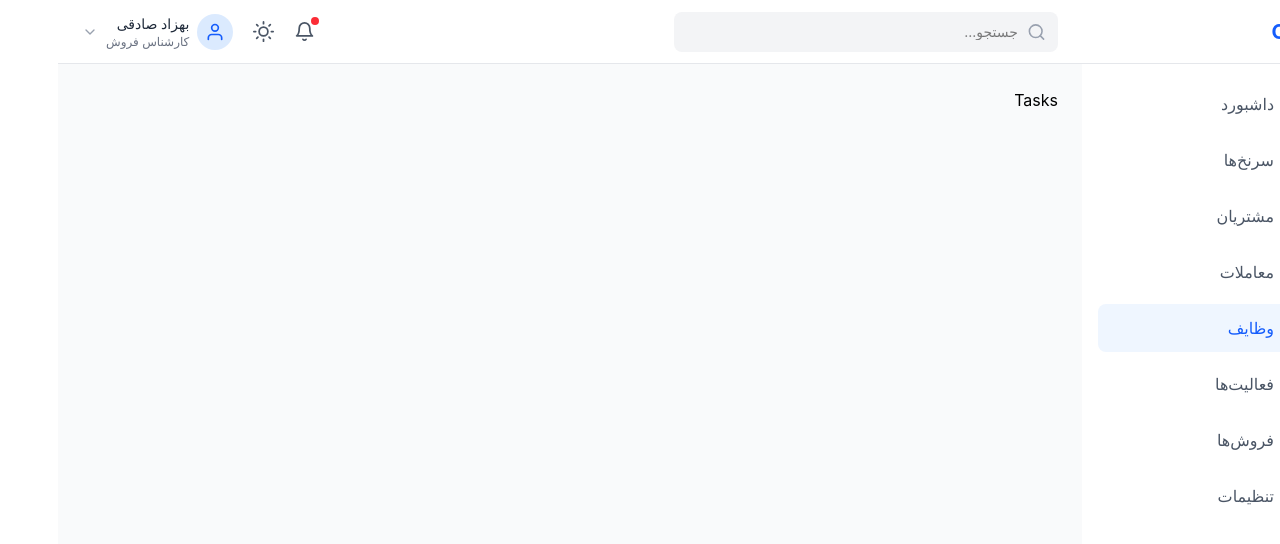
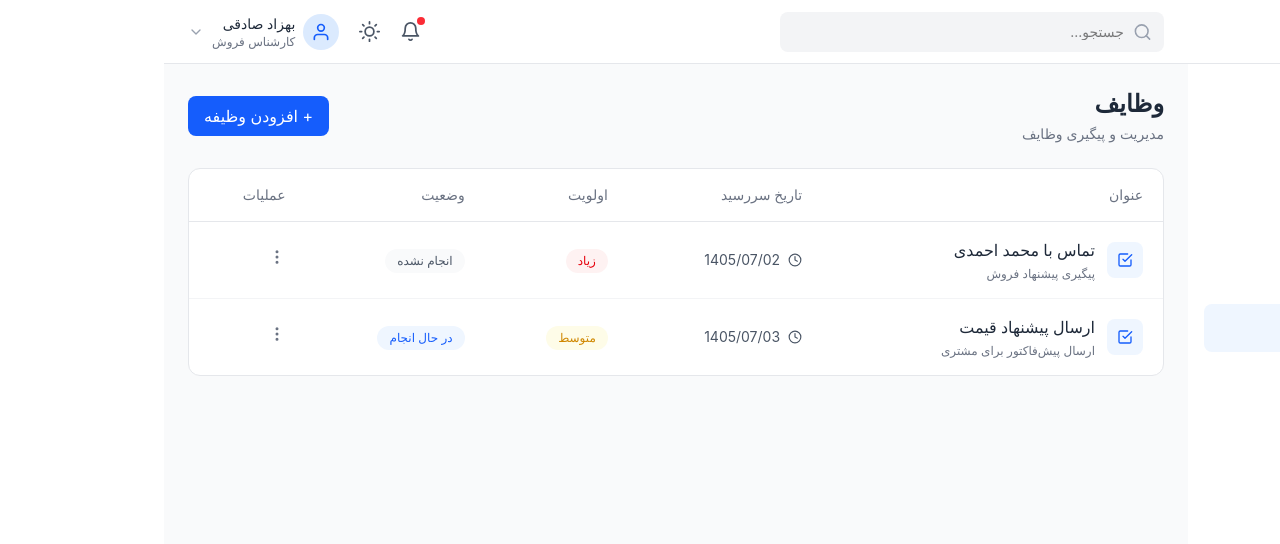
Before and after one commit to iBehzadi/CRM-Dashboard, a React (Vite) app: page /tasks in a window 1280 px wide. Shown: the top 544 px of the page. Built offline with nearby package versions, Linux system fonts and the light colour scheme.

Commit message:
add task management store and implement tasks page with task listing

```diff
--- a/src/Pages/Leads/LeadDetails/index.jsx
+++ b/src/Pages/Leads/LeadDetails/index.jsx
@@ -3,6 +3,7 @@ import * as Yup from "yup";
 import { FiX } from "react-icons/fi";
 import { useParams, Link } from "react-router-dom";
 import { FiArrowRight, FiPhone, FiMail, FiUser } from "react-icons/fi";
+import { FaEdit } from "react-icons/fa";
 import useLeadStore from "../../../Store/leadStore";
 import useActivityStore from "../../../Store/activityStore";
 import { useState } from "react";
@@ -15,7 +16,7 @@ const LeadDetails = () => {
   const addActivity = useActivityStore((state) => state.addActivity);
   const updateActivity = useActivityStore((state) => state.updateActivity);
   const leadActivities = activities.filter(
-    (activity) => activity.leadId === Number(id),
+    (activity) => activity.leadId === id,
   );
   const [showModal, setShowModal] = useState(false);
   const [editingAct, setEditingAct] = useState(false);
@@ -24,6 +25,14 @@ const LeadDetails = () => {
     new: "جدید",
     Following: "درحال پیگیری",
     Negotiation: "مذاکره",
+  };
+  const typeTranslate = {
+    call: "تماس تلفنی",
+    text: "پیام",
+    email: "ایمیل",
+    meet: "جلسه",
+    note: "یادداشت",
+    Following: "پیگیری",
   };
   const statusStyles = {
     new: "bg-blue-50 text-blue-600",
@@ -38,13 +47,13 @@ const LeadDetails = () => {
       title: act.title,
       description: act.description || "",
       date: act.date,
+      type: act.type,
     });
 
     setShowModal(true);
   };
   const formik = useFormik({
     initialValues: {
-      id: "",
       leadId: "",
       title: "",
       type: "",
@@ -60,7 +69,7 @@ const LeadDetails = () => {
 
     onSubmit: (values) => {
       if (editingAct) {
-        updateActivity(editingAct);
+        updateActivity(editingAct.id, editingAct.leadId, values);
         notify("success", "فعالیت بروز شد");
       } else {
         const newActivity = {
@@ -68,7 +77,6 @@ const LeadDetails = () => {
           ...values,
           leadId: id,
         };
-        console.log(newActivity)
         addActivity(newActivity);
         notify("success", "فعالیت اضافه شد");
       }
@@ -199,10 +207,13 @@ const LeadDetails = () => {
 
               <div className="flex items-center justify-between">
                 <span className="inline-block mt-3 text-xs text-blue-600">
-                  {activity.type}
+                  {typeTranslate[activity.type]}
                 </span>
-                <button onClick={() => handleActEdit(activity)}>
-                  ویرایش فعالیت
+                <button
+                  className="p-2 rounded text-sm bg-gray-400 hover:bg-gray-300"
+                  onClick={() => handleActEdit(activity)}
+                >
+                 <FaEdit className="text-white" />
                 </button>
               </div>
             </div>
--- a/src/Pages/Leads/index.jsx
+++ b/src/Pages/Leads/index.jsx
@@ -73,15 +73,12 @@ const Leads = () => {
 
     validationSchema: Yup.object({
       name: Yup.string().required("نام و نام خانوادگی الزامی است"),
-
       phone: Yup.string()
         .matches(/^09\d{9}$/, "شماره تماس معتبر نیست")
         .required("شماره تماس الزامی است"),
 
       email: Yup.string().email("ایمیل معتبر نیست"),
-
       source: Yup.string().required("منبع سرنخ را انتخاب کنید"),
-
       status: Yup.string().required("وضعیت را انتخاب کنید"),
     }),
 
@@ -94,6 +91,7 @@ const Leads = () => {
           ...values,
           date: new Date().toLocaleDateString("fa-IR"),
         };
+
         addLead(newLead);
       }
 
--- a/src/Pages/Tasks/index.jsx
+++ b/src/Pages/Tasks/index.jsx
@@ -1,7 +1,152 @@
-import React from 'react'
+import {
+  FiCheckSquare,
+  FiClock,
+  FiMoreVertical,
+} from "react-icons/fi";
 
-export default function Tasks() {
+import useTaskStore from "../../Store/taskStore";
+
+const Tasks = () => {
+  const tasks = useTaskStore((state) => state.tasks);
+
   return (
-    <div>Tasks</div>
-  )
-}
+    <div className="space-y-6">
+      {/* Header */}
+      <div className="flex items-center justify-between">
+        <div>
+          <h1 className="text-2xl font-bold text-gray-800">
+            وظایف
+          </h1>
+
+          <p className="mt-1 text-sm text-gray-500">
+            مدیریت و پیگیری وظایف
+          </p>
+        </div>
+
+        <button className="px-4 py-2 rounded-lg bg-blue-600 text-white hover:bg-blue-700">
+          + افزودن وظیفه
+        </button>
+      </div>
+
+      {/* Table */}
+      <div className="bg-white rounded-xl border border-gray-200 overflow-hidden">
+        <div className="overflow-x-auto">
+          <table className="w-full min-w-[800px]">
+            <thead>
+              <tr className="border-b border-gray-200 text-right">
+                <th className="px-5 py-4 text-sm font-medium text-gray-500">
+                  عنوان
+                </th>
+
+                <th className="px-5 py-4 text-sm font-medium text-gray-500">
+                  تاریخ سررسید
+                </th>
+
+                <th className="px-5 py-4 text-sm font-medium text-gray-500">
+                  اولویت
+                </th>
+
+                <th className="px-5 py-4 text-sm font-medium text-gray-500">
+                  وضعیت
+                </th>
+
+                <th className="px-5 py-4 text-sm font-medium text-gray-500">
+                  عملیات
+                </th>
+              </tr>
+            </thead>
+
+            <tbody>
+              {tasks.map((task) => (
+                <tr
+                  key={task.id}
+                  className="border-b border-gray-100 last:border-0"
+                >
+                  {/* عنوان */}
+                  <td className="px-5 py-4">
+                    <div className="flex items-center gap-3">
+                      <div className="w-9 h-9 rounded-lg bg-blue-50 text-blue-600 flex items-center justify-center">
+                        <FiCheckSquare />
+                      </div>
+
+                      <div>
+                        <p className="font-medium text-gray-800">
+                          {task.title}
+                        </p>
+
+                        <p className="text-xs text-gray-500 mt-1">
+                          {task.description}
+                        </p>
+                      </div>
+                    </div>
+                  </td>
+
+                  {/* تاریخ */}
+                  <td className="px-5 py-4">
+                    <div className="flex items-center gap-2 text-sm text-gray-600">
+                      <FiClock />
+                      {task.dueDate}
+                    </div>
+                  </td>
+
+                  {/* اولویت */}
+                  <td className="px-5 py-4">
+                    <span
+                      className={`
+                        inline-block
+                        px-3
+                        py-1
+                        rounded-full
+                        text-xs
+                        ${
+                          task.priority === "زیاد"
+                            ? "bg-red-50 text-red-600"
+                            : task.priority === "متوسط"
+                            ? "bg-yellow-50 text-yellow-600"
+                            : "bg-gray-50 text-gray-600"
+                        }
+                      `}
+                    >
+                      {task.priority}
+                    </span>
+                  </td>
+
+                  {/* وضعیت */}
+                  <td className="px-5 py-4">
+                    <span
+                      className={`
+                        inline-block
+                        px-3
+                        py-1
+                        rounded-full
+                        text-xs
+                        ${
+                          task.status === "انجام شده"
+                            ? "bg-green-50 text-green-600"
+                            : task.status === "در حال انجام"
+                            ? "bg-blue-50 text-blue-600"
+                            : "bg-gray-50 text-gray-600"
+                        }
+                      `}
+                    >
+                      {task.status}
+                    </span>
+                  </td>
+
+                  {/* عملیات */}
+                  <td className="px-5 py-4">
+                    <button className="text-gray-500 hover:text-blue-600">
+                      <FiMoreVertical size={18} />
+                    </button>
+                  </td>
+                </tr>
+              ))}
+            </tbody>
+          </table>
+        </div>
+      </div>
+    </div>
+  );
+};
+
+export default Tasks;
--- a/src/Store/activityStore.js
+++ b/src/Store/activityStore.js
@@ -1,32 +1,7 @@
 import { create } from "zustand";
 
 const useActivityStore = create((set) => ({
-  activities: [
-    // {
-    //   id: 1,
-    //   leadId: 1,
-    //   type: "call",
-    //   title: "تماس با مشتری",
-    //   description: "درباره قیمت محصول صحبت شد.",
-    //   date: "2025-01-15",
-    // },
-    // {
-    //   id: 2,
-    //   leadId: 1,
-    //   type: "note",
-    //   title: "پیگیری مشتری",
-    //   description: "قرار شد فردا مجدداً تماس گرفته شود.",
-    //   date: "2025-01-14",
-    // },
-    // {
-    //   id: 3,
-    //   leadId: 2,
-    //   type: "meet",
-    //   title: "جلسه با مشتری",
-    //   description: "جلسه معرفی خدمات برگزار شد.",
-    //   date: "2025-01-13",
-    // },
-  ],
+  activities: [],
 
   addActivity: (activity) =>
     set((state) => ({
@@ -40,10 +15,17 @@ const useActivityStore = create((set) => ({
       ),
     })),
 
-  updateActivity: (updatedActivity) =>
+  updateActivity: (actId, leadId, updatedActivity) =>
     set((state) => ({
       activities: state.activities.map((activity) =>
-        activity.id === updatedActivity.id ? updatedActivity : activity,
+        activity.id === actId
+          ? {
+              ...activity,
+              ...updatedActivity,
+              id: actId,
+              leadId: leadId,
+            }
+          : activity,
       ),
     })),
 }));
--- /dev/null
+++ b/src/Store/taskStore.js
@@ -0,0 +1,26 @@
+import { create } from "zustand";
+
+const useTaskStore = create((set) => ({
+  tasks: [
+    {
+      id: 1,
+      title: "تماس با محمد احمدی",
+      leadId: 2,
+      dueDate: "1405/07/02",
+      priority: "زیاد",
+      status: "انجام نشده",
+      description: "پیگیری پیشنهاد فروش",
+    },
+    {
+      id: 2,
+      title: "ارسال پیشنهاد قیمت",
+      leadId: 1,
+      dueDate: "1405/07/03",
+      priority: "متوسط",
+      status: "در حال انجام",
+      description: "ارسال پیش‌فاکتور برای مشتری",
+    },
+  ],
+}));
+
+export default useTaskStore;
```
